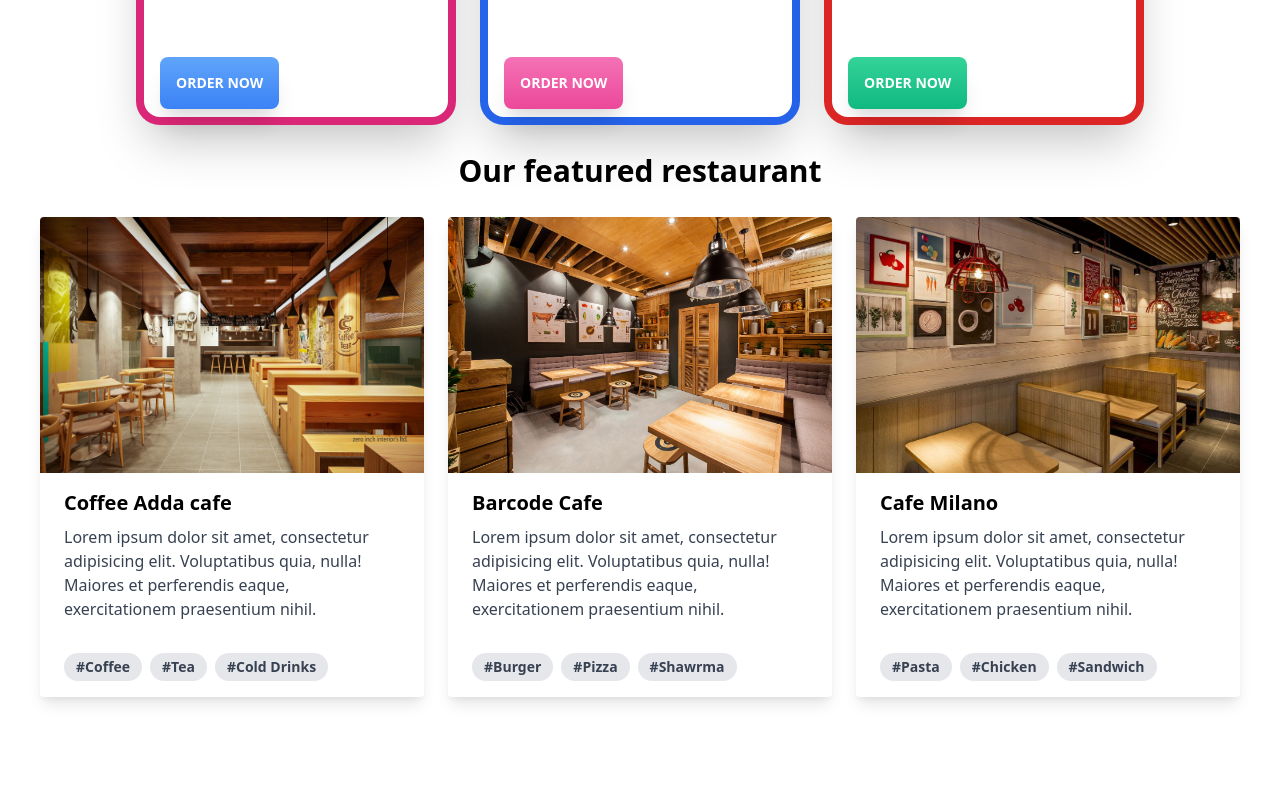
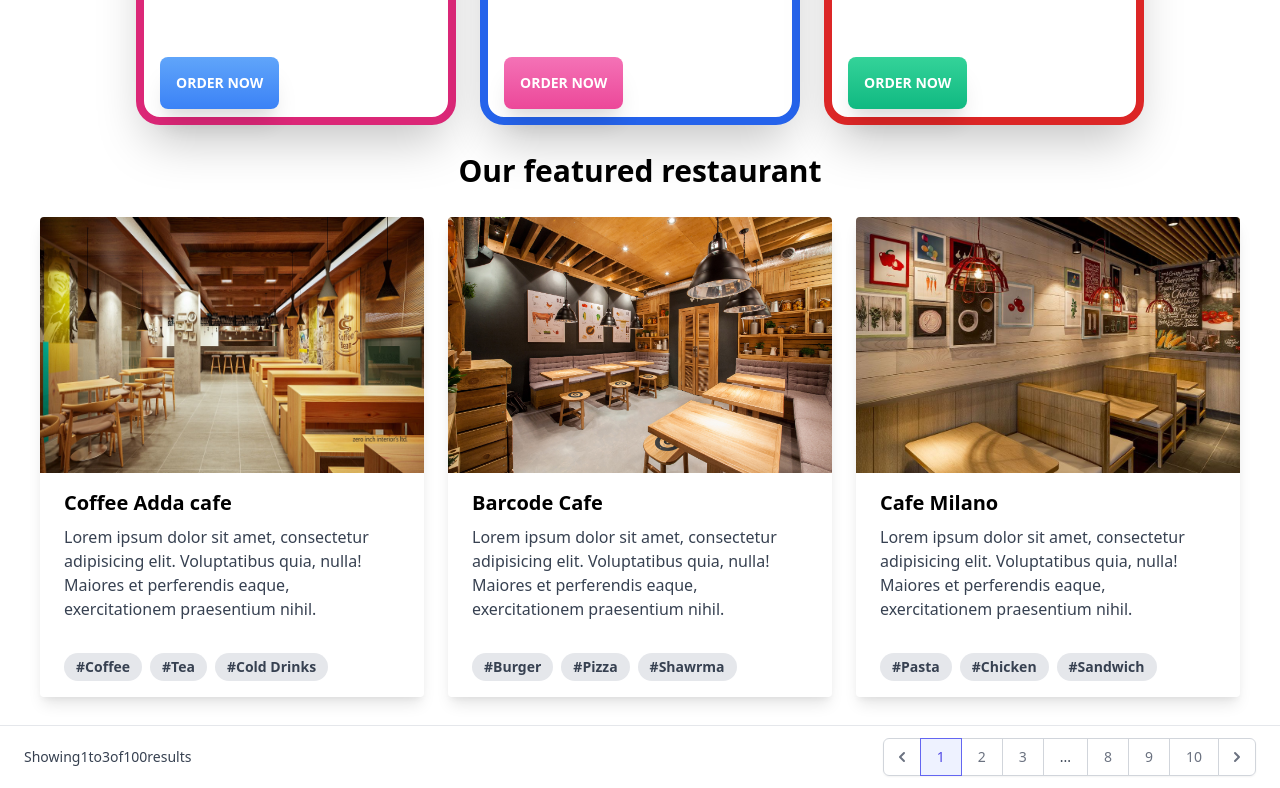
Before and after one commit to KaiserSamrat/tailwind-css-project, a React (Create React App) app: page / in a window 1280 px wide. Shown: the part 979-1767 px from the top of the page. Before the commit the page ends 1704 px from the top, so only its background shows below. Built offline with nearby package versions, Linux system fonts and the light colour scheme.

Commit message:
pagination added

```diff
--- /dev/null
+++ b/src/components/Pagination/Pagination.js
@@ -0,0 +1,73 @@
+import React from 'react';
+
+const Pagination = () => {
+    return (
+        <div>
+            <div class="bg-white px-4 py-3 flex items-center justify-between border-t border-gray-200 sm:px-6">
+  <div class="flex-1 flex justify-between sm:hidden">
+    <a href="#" class="relative inline-flex items-center px-4 py-2 border border-gray-300 text-sm font-medium rounded-md text-gray-700 bg-white hover:bg-gray-50">
+      Previous
+    </a>
+    <a href="#" class="ml-3 relative inline-flex items-center px-4 py-2 border border-gray-300 text-sm font-medium rounded-md text-gray-700 bg-white hover:bg-gray-50">
+      Next
+    </a>
+  </div>
+  <div class="hidden sm:flex-1 sm:flex sm:items-center sm:justify-between">
+    <div>
+      <p class="text-sm text-gray-700">
+        Showing
+        <span class="font-medium">1</span>
+        to
+        <span class="font-medium">3</span>
+        of
+        <span class="font-medium">100</span>
+        results
+      </p>
+    </div>
+    <div>
+      <nav class="relative z-0 inline-flex rounded-md shadow-sm -space-x-px" aria-label="Pagination">
+        <a href="#" class="relative inline-flex items-center px-2 py-2 rounded-l-md border border-gray-300 bg-white text-sm font-medium text-gray-500 hover:bg-gray-50">
+          <span class="sr-only">Previous</span>
+
+          <svg class="h-5 w-5" xmlns="http://www.w3.org/2000/svg" viewBox="0 0 20 20" fill="currentColor" aria-hidden="true">
+            <path fill-rule="evenodd" d="M12.707 5.293a1 1 0 010 1.414L9.414 10l3.293 3.293a1 1 0 01-1.414 1.414l-4-4a1 1 0 010-1.414l4-4a1 1 0 011.414 0z" clip-rule="evenodd" />
+          </svg>
+        </a>
+
+        <a href="#" aria-current="page" class="z-10 bg-indigo-50 border-indigo-500 text-indigo-600 relative inline-flex items-center px-4 py-2 border text-sm font-medium">
+          1
+        </a>
+        <a href="#" class="bg-white border-gray-300 text-gray-500 hover:bg-gray-50 relative inline-flex items-center px-4 py-2 border text-sm font-medium">
+          2
+        </a>
+        <a href="#" class="bg-white border-gray-300 text-gray-500 hover:bg-gray-50 hidden md:inline-flex relative items-center px-4 py-2 border text-sm font-medium">
+          3
+        </a>
+        <span class="relative inline-flex items-center px-4 py-2 border border-gray-300 bg-white text-sm font-medium text-gray-700">
+          ...
+        </span>
+        <a href="#" class="bg-white border-gray-300 text-gray-500 hover:bg-gray-50 hidden md:inline-flex relative items-center px-4 py-2 border text-sm font-medium">
+          8
+        </a>
+        <a href="#" class="bg-white border-gray-300 text-gray-500 hover:bg-gray-50 relative inline-flex items-center px-4 py-2 border text-sm font-medium">
+          9
+        </a>
+        <a href="#" class="bg-white border-gray-300 text-gray-500 hover:bg-gray-50 relative inline-flex items-center px-4 py-2 border text-sm font-medium">
+          10
+        </a>
+        <a href="#" class="relative inline-flex items-center px-2 py-2 rounded-r-md border border-gray-300 bg-white text-sm font-medium text-gray-500 hover:bg-gray-50">
+          <span class="sr-only">Next</span>
+
+          <svg class="h-5 w-5" xmlns="http://www.w3.org/2000/svg" viewBox="0 0 20 20" fill="currentColor" aria-hidden="true">
+            <path fill-rule="evenodd" d="M7.293 14.707a1 1 0 010-1.414L10.586 10 7.293 6.707a1 1 0 011.414-1.414l4 4a1 1 0 010 1.414l-4 4a1 1 0 01-1.414 0z" clip-rule="evenodd" />
+          </svg>
+        </a>
+      </nav>
+    </div>
+  </div>
+</div>
+        </div>
+    );
+};
+
+export default Pagination;
--- a/src/components/ResDeatils/ResDetails.js
+++ b/src/components/ResDeatils/ResDetails.js
@@ -2,6 +2,7 @@
 import res1 from '../../images/res1.jpg'
 import res2 from '../../images/res2.jpg'
 import res3 from '../../images/res3.jpg'
+import Pagination from '../Pagination/Pagination';
 const ResDetails = () => {
   return (
     <>
@@ -53,6 +54,7 @@
           </div>
         </div>
       </div>
+      <Pagination/>
     </>
   );
 };
```
